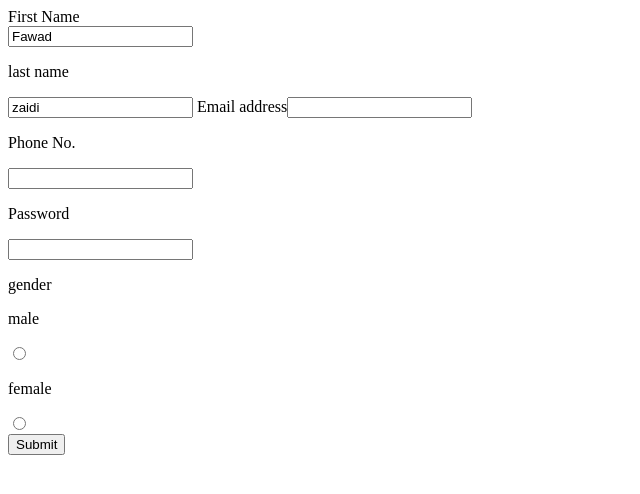
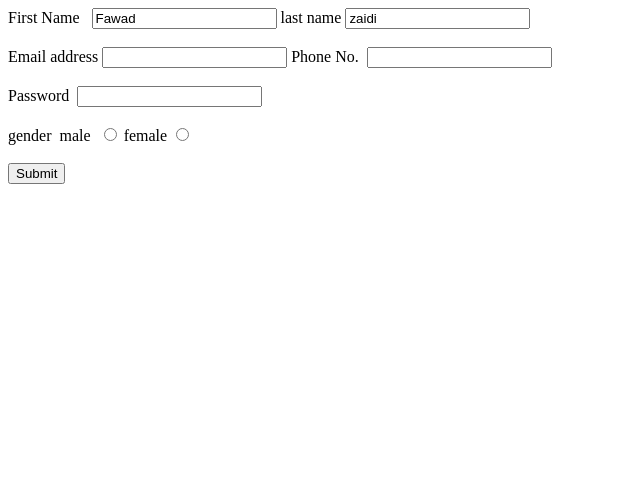
Before and after one commit to Fawad-Zaidi/second-repo, a plain HTML site: page index.html in a window 1280 px wide. Shown: the whole page, without its empty margins (0-640 px from the left). Drawn offline with Linux system fonts and the light colour scheme.

Commit message:
first commit

```diff
--- a/index.html
+++ b/index.html
@@ -5,28 +5,29 @@
     <meta http-equiv="X-UA-Compatible" content="IE=edge" />
     <meta name="viewport" content="width=device-width, initial-scale=1.0" />
     <title>Document</title>
+    <link rel="stylesheet" href="hrel="Styles.CSS>
   </head>
   <body>
     <form>
-      <label for="firstname">First Name</label><br />
+      <label for="firstname">First Name </label>&nbsp;
       <input
         type="text"
         value="Fawad"
         name="firstname"
       />
-      <p>last name</p>
-      <input type="text" value="zaidi" /> <label>Email address</label
-      ><input type="email" />
-      <p>Phone No.</p>
-      <input type="number" />
-      <p>Password</p>
-      <input type="password" />
-      <p>gender</p>
-      <p>male</p>
+      <label>last name</label>
+      <input type="text" value="zaidi" /><br><br> <label>Email address</label
+      >&nbsp;<input type="email" />
+      <label>Phone No.</label>
+      &nbsp;<input type="number" />
+      <br><br><label>Password</label>&nbsp;
+      <input type="password" /><br><br />
+      <label>gender</label>&nbsp;
+      <label>male</label>&nbsp;
       <input type="radio" />
-      <p>female</p>
+      <label>female</label>
       <input type="radio" /><br />
-      <button type="submit">Submit</button>
+      <br><button type="submit">Submit</button>
     </form>
   </body>
 </html>
```
Also changed, not shown: Syles.CSS (added).
